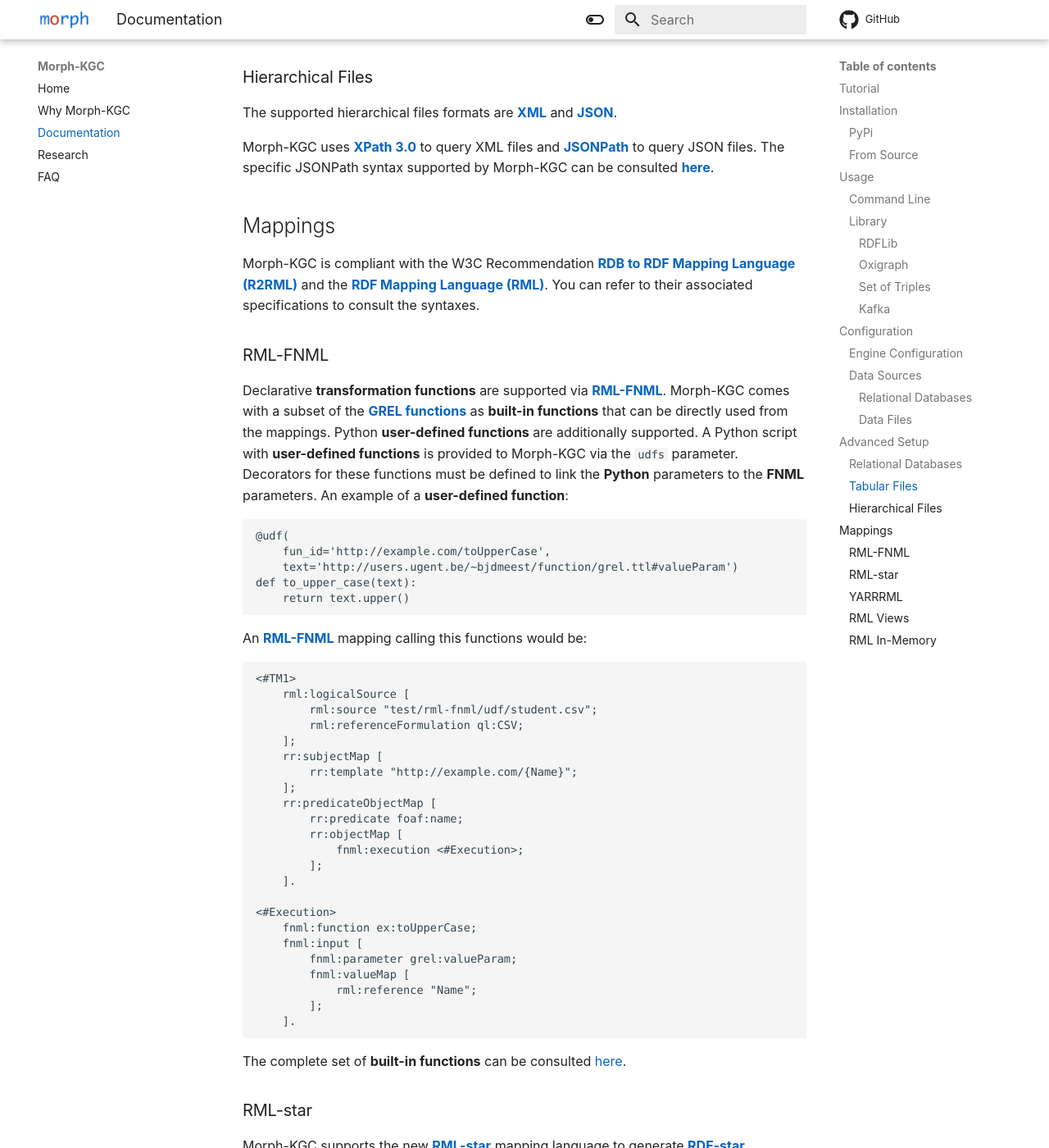
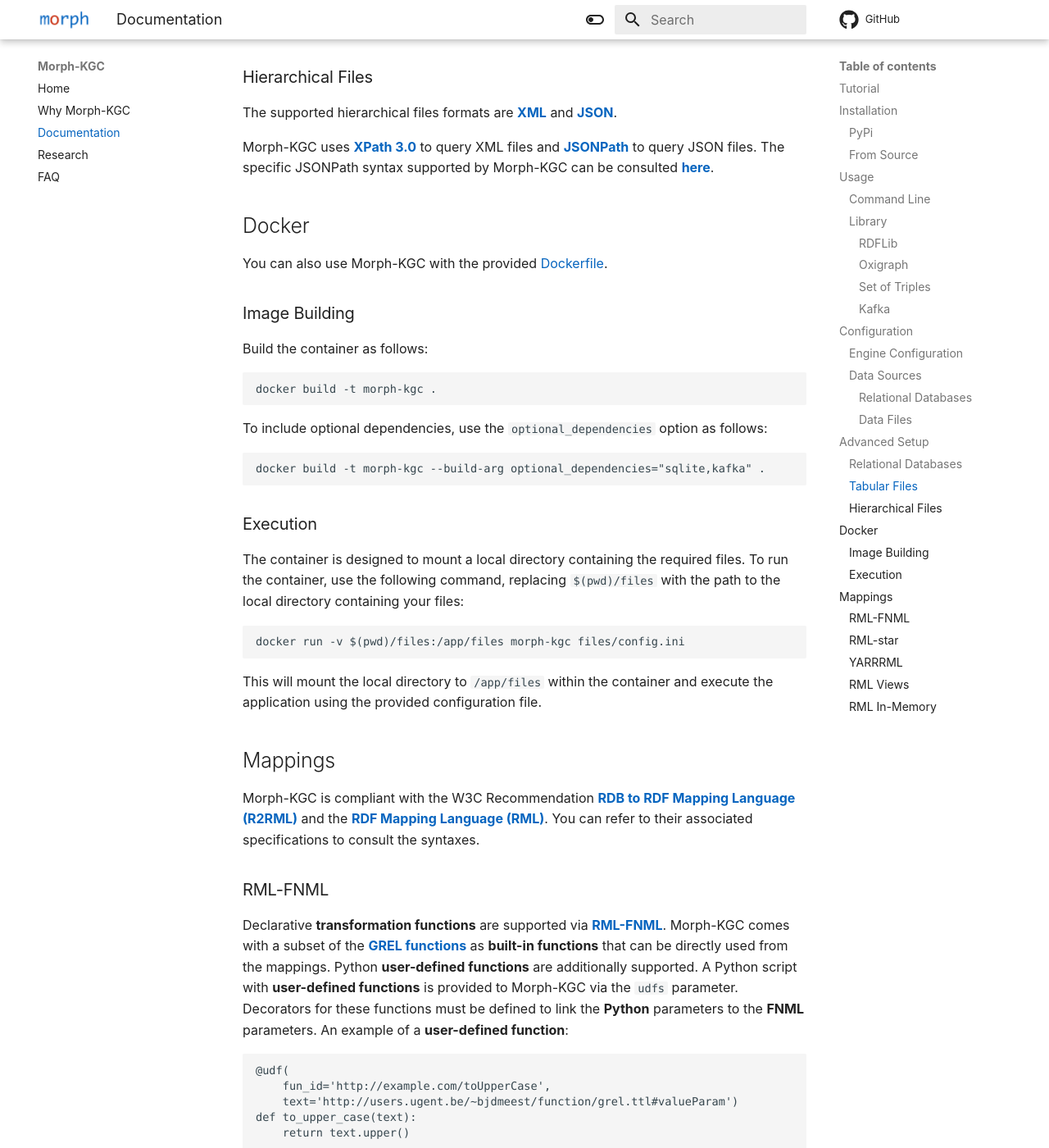
Before and after one commit to morph-kgc/morph-kgc-docs, an MkDocs documentation site: the page built from docs/documentation.md, in a window 1280 px wide and 1400 px high, scrolled down 8351 px. Shown: the whole window at 82% size. Built offline with MkDocs 1.6.1 and Material for MkDocs 9.7.7, drawn with Linux system fonts in a browser that asks for light colours; comment, search, counter and statistics services are not loaded.

Commit message:
Add docker

````diff
--- a/docs/documentation.md
+++ b/docs/documentation.md
@@ -262,6 +262,34 @@ The supported hierarchical files formats are **[XML](https://www.w3.org/TR/xml/)
 
 Morph-KGC uses **[XPath 3.0](https://www.w3.org/TR/xpath30/)** to query XML files and **[JSONPath](https://goessner.net/articles/JsonPath/)** to query JSON files. The specific JSONPath syntax supported by Morph-KGC can be consulted __[here](https://github.com/zhangxianbing/jsonpath-python#jsonpath-syntax)__.
 
+## Docker
+
+You can also use Morph-KGC with the provided [Dockerfile](https://github.com/morph-kgc/morph-kgc/blob/main/Dockerfile).
+
+### Image Building
+
+Build the container as follows:
+
+```bash
+docker build -t morph-kgc .
+```
+
+To include optional dependencies, use the `optional_dependencies` option as follows:
+
+```bash
+docker build -t morph-kgc --build-arg optional_dependencies="sqlite,kafka" .
+```
+
+### Execution
+
+The container is designed to mount a local directory containing the required files. To run the container, use the following command, replacing `$(pwd)/files` with the path to the local directory containing your files:
+
+```bash
+docker run -v $(pwd)/files:/app/files morph-kgc files/config.ini
+```
+
+This will mount the local directory to `/app/files` within the container and execute the application using the provided configuration file.
+
 ## Mappings
 
 Morph-KGC is compliant with the W3C Recommendation **[RDB to RDF Mapping Language (R2RML)](https://www.w3.org/TR/r2rml/)** and the **[RDF Mapping Language (RML)](https://w3id.org/rml/core/spec)**. You can refer to their associated specifications to consult the syntaxes.
````
